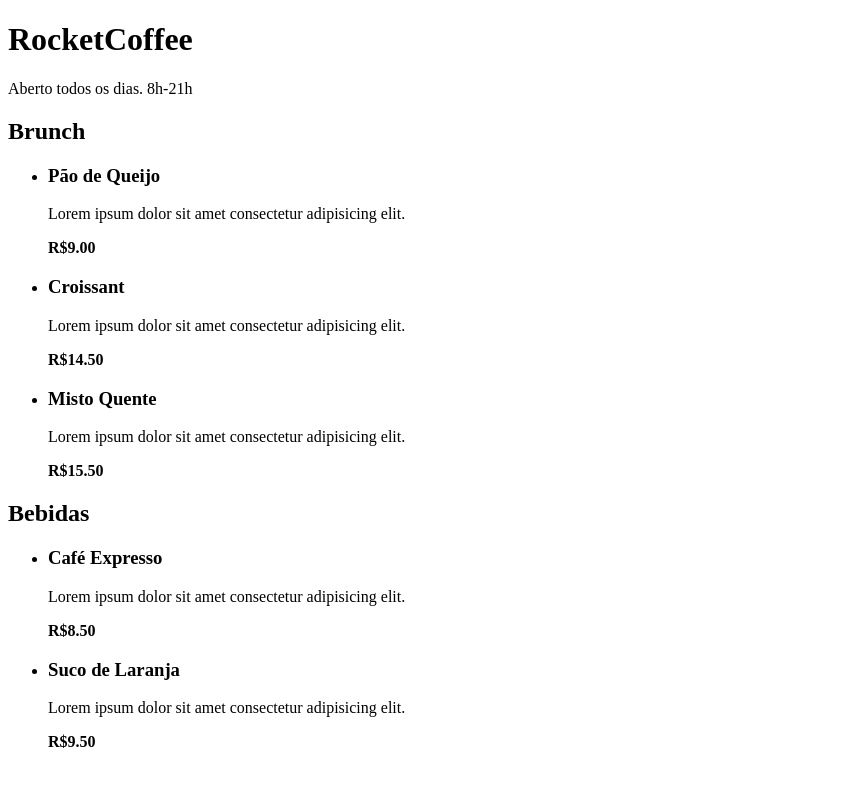
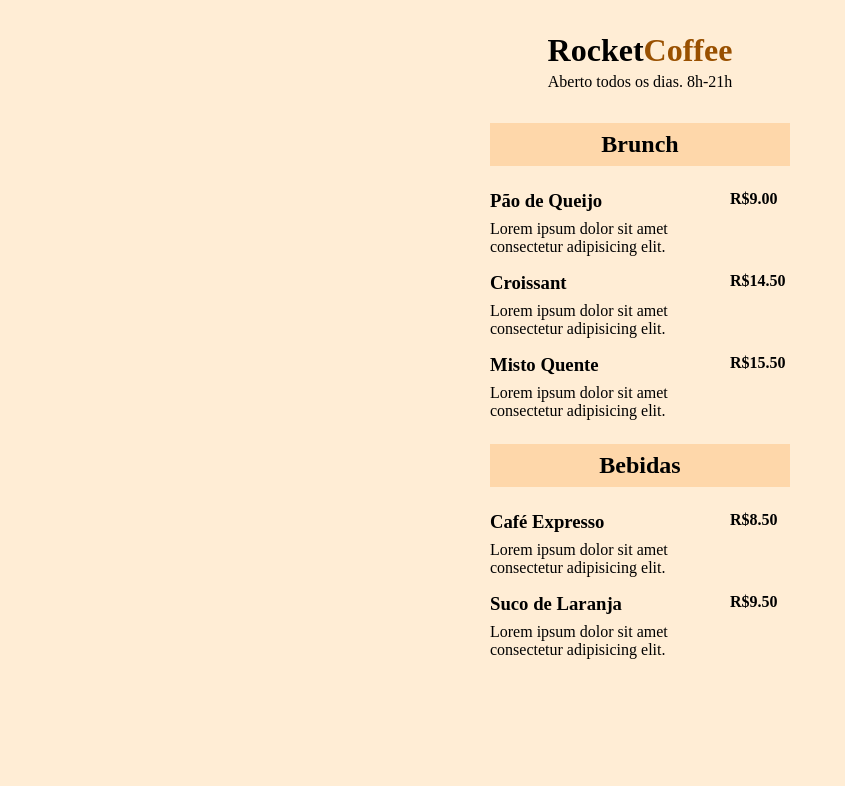
Before and after one commit to robert-sampaio/maratona-explorer-3, a plain HTML site: page index.html in a window 1280 px wide. Shown: the whole page, without its empty margins (0-845 px from the left). Drawn offline with Linux system fonts and the light colour scheme.

Commit message:
Update 1.1
- Created style.css.

```diff
--- a/index.html
+++ b/index.html
@@ -4,11 +4,12 @@
     <meta charset="UTF-8">
     <meta http-equiv="X-UA-Compatible" content="IE=edge">
     <meta name="viewport" content="width=device-width, initial-scale=1.0">
+    <link rel="stylesheet" href="style.css">
     <title>RocketCoffee</title>
 </head>
 <body>
     <header>
-        <h1>RocketCoffee</h1>
+        <h1>Rocket<span>Coffee</span></h1>
         <p>Aberto todos os dias. 8h-21h</p>
     </header>
 
--- /dev/null
+++ b/style.css
@@ -0,0 +1,59 @@
+/* GLOBAL */
+* {
+    margin: 0;
+    padding: 0;
+}
+
+body {
+    background-color: #FFEDD5;
+}
+
+ul {
+    list-style: none;
+}
+
+/* HEADER */
+header {
+    padding-block: 32px;
+    text-align: center;
+}
+
+header,
+section {
+    max-width: 300px;
+    margin-inline: auto;
+}
+
+header h1 {
+    margin-bottom: 4px;
+}
+
+header h1 span {
+    color: #995000;
+}
+/* SECTION */
+section {
+    margin-bottom: 24px;
+}
+
+section h2 {
+    background-color: #FED7AA;
+    padding: 8px 16px;
+    text-align: center;
+
+    margin-bottom: 24px;
+}
+
+/* LISTA */
+ul li {
+    margin-bottom: 16px;
+    display: flex;
+}
+
+li .details {
+    max-width: 240px;
+}
+
+.details h3 {
+    margin-bottom: 8px;
+}
```
